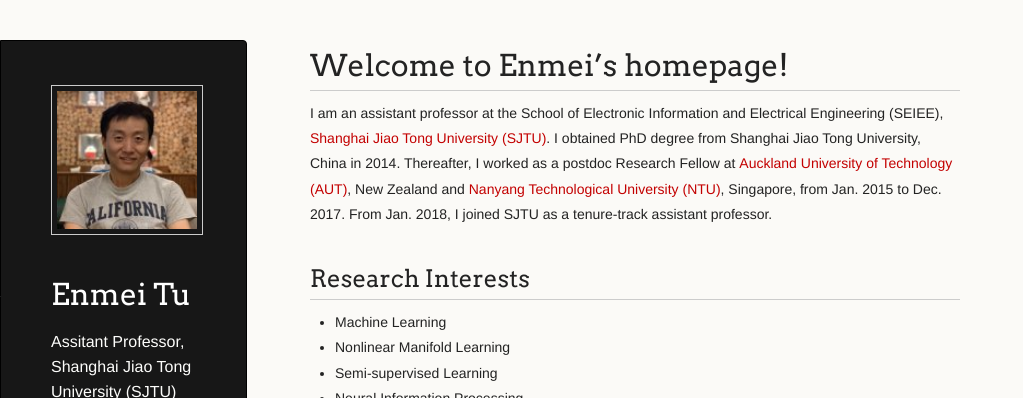
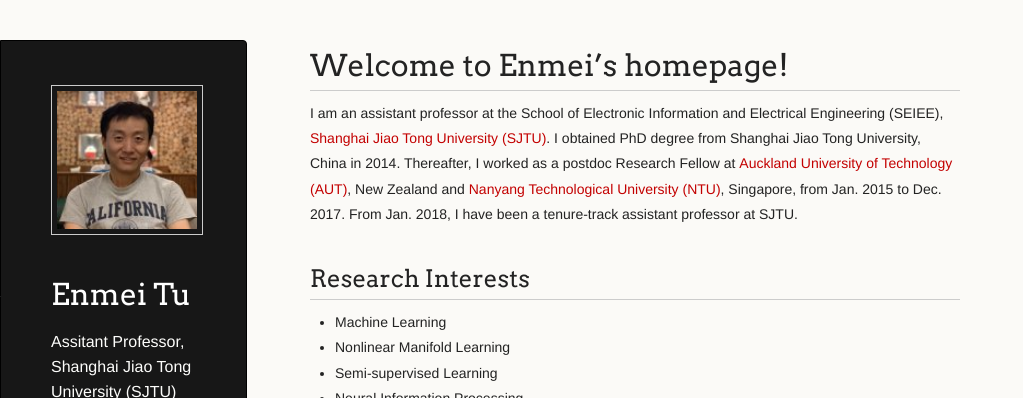
Before and after one commit to hellotem/enmeitu.github.io, a Jekyll site: the page built from index.md, in a window 1280 px wide and 900 px high. Shown: the top 398 px of the window, without its empty margins (0-1023 px from the left). Built offline with Jekyll 4.4.1, drawn with Linux system fonts in a browser that asks for light colours.

Commit message:
Update index.md

```diff
--- a/index.md
+++ b/index.md
@@ -11,7 +11,7 @@
 There should be whitespace between paragraphs. We recommend including a README, or a file with information about your project. -->
 # Welcome to Enmei's homepage!
 I am an assistant professor at the School of Electronic Information and Electrical Engineering (SEIEE), [Shanghai Jiao Tong University (SJTU)](http://en.sjtu.edu.cn/). I obtained PhD degree from Shanghai Jiao Tong University, China in 2014.
-	Thereafter, I worked as a postdoc Research Fellow at [Auckland University of Technology (AUT)](https://www.aut.ac.nz/), New Zealand and [Nanyang Technological University (NTU)](https://www.ntu.edu.sg), Singapore, from Jan. 2015 to Dec. 2017. From Jan. 2018, I joined SJTU as a tenure-track assistant professor.
+	Thereafter, I worked as a postdoc Research Fellow at [Auckland University of Technology (AUT)](https://www.aut.ac.nz/), New Zealand and [Nanyang Technological University (NTU)](https://www.ntu.edu.sg), Singapore, from Jan. 2015 to Dec. 2017. From Jan. 2018, I have been a tenure-track assistant professor at SJTU.
 
 
 ## Research Interests
```
